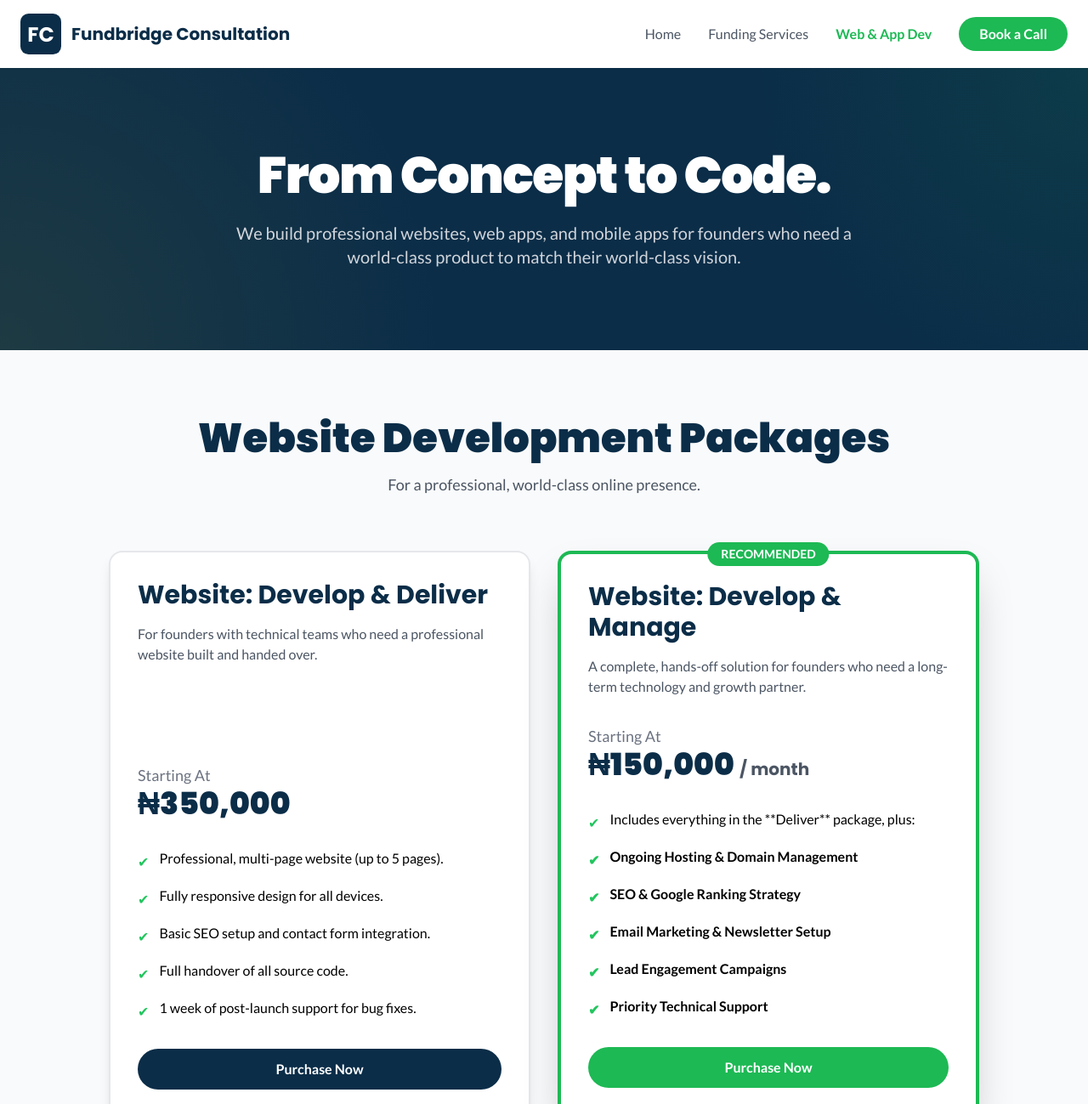
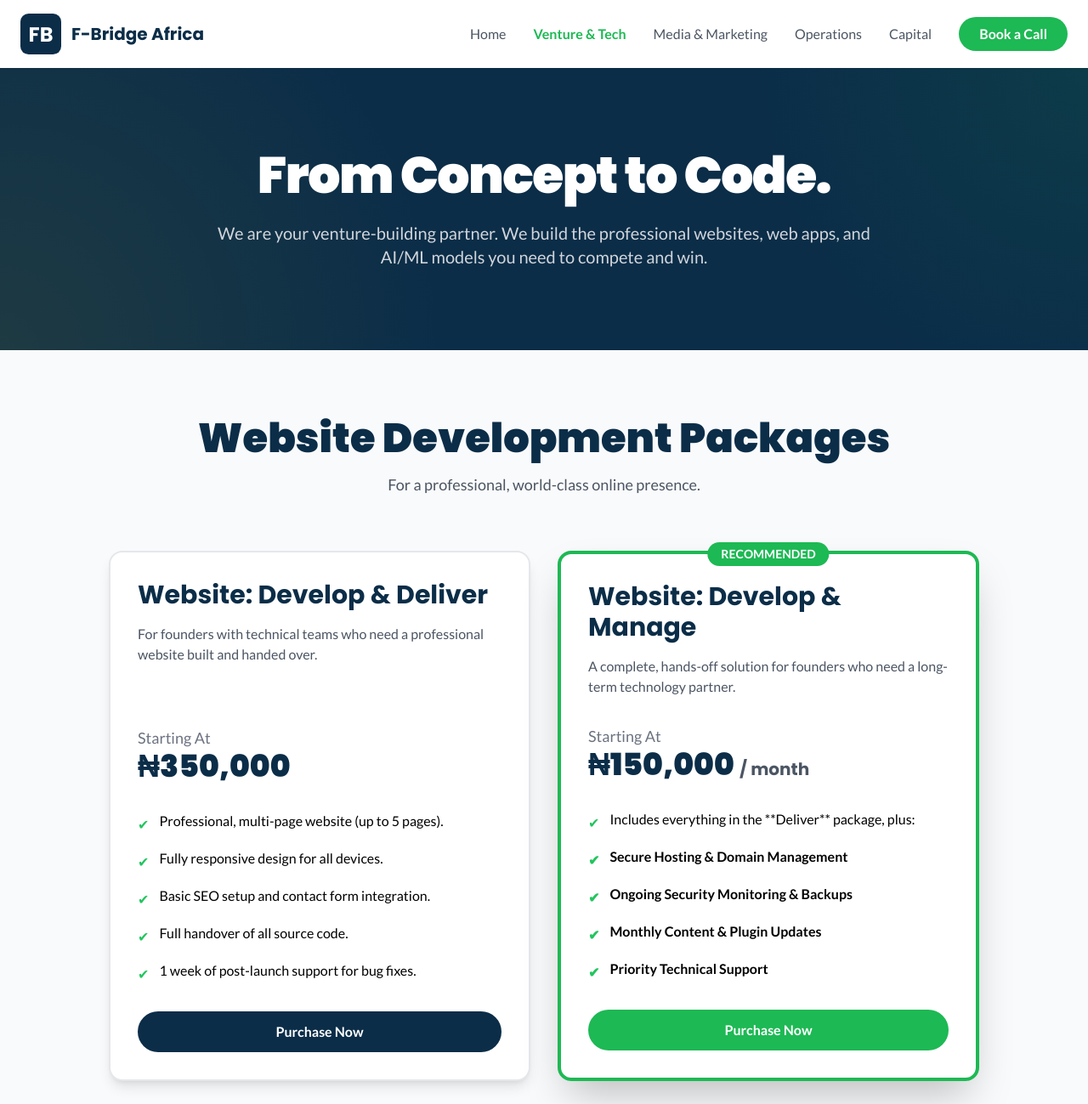
Before and after one commit to Ogirimaobey/fundbridgeafrica, a plain HTML site: page tech.html in a window 1280 px wide. Shown: the top 1299 px of the page at 85% size. Drawn offline with nearby package versions, Linux system fonts and the light colour scheme.

Commit message:
Update and rename web_dev_services.html to tech.html

```diff
--- a/web_dev_services.html
+++ b/tech.html
@@ -3,7 +3,7 @@
 <head>
     <meta charset="UTF-8">
     <meta name="viewport" content="width=device-width, initial-scale=1.0">
-    <title>Web & App Development - Fundbridge Consultation Ltd</title>
+    <title>Venture & Tech Services - F-Bridge Africa</title>
     <style>
         body { font-family: 'Lato', sans-serif; -webkit-font-smoothing: antialiased; -moz-osx-font-smoothing: grayscale; }
         h1, h2, h3, h4, h5, h6, .font-poppins { font-family: 'Poppins', sans-serif; }
@@ -22,36 +22,35 @@
 </head>
 <body class="bg-gray-50">
 
-    <!-- Header -->
     <header class="bg-white shadow-sm sticky top-0 z-50">
         <div class="container mx-auto px-6 py-4 flex justify-between items-center">
              <a href="./index.html" class="flex items-center space-x-3">
                  <svg class="w-12 h-12" viewBox="0 0 100 100" xmlns="http://www.w3.org/2000/svg">
                      <rect width="100" height="100" rx="20" fill="#0B2D48"/>
                      <text x="50%" y="50%" dominant-baseline="central" text-anchor="middle" font-family="Poppins, sans-serif" font-size="50" font-weight="bold" fill="white">
-                        FC
+                         FB
                      </text>
                  </svg>
-                <span class="text-xl font-bold text-[#0B2D48] font-poppins">Fundbridge Consultation</span>
+                 <span class="text-xl font-bold text-[#0B2D48] font-poppins">F-Bridge Africa</span>
              </a>
-            <nav class="hidden md:flex items-center space-x-8">
+             <nav class="hidden md:flex items-center space-x-6 lg:space-x-8">
                 <a href="./index.html" class="text-gray-600 hover:text-[#1DB954]">Home</a>
-                <a href="./services.html" class="text-gray-600 hover:text-[#1DB954]">Funding Services</a>
-                <a href="./web_dev_services.html" class="text-[#1DB954] font-bold">Web & App Dev</a>
+                <a href="./tech.html" class="text-[#1DB954] font-bold">Venture & Tech</a>
+                <a href="./media.html" class="text-gray-600 hover:text-[#1DB954]">Media & Marketing</a>
+                <a href="./operations.html" class="text-gray-600 hover:text-[#1DB954]">Operations</a>
+                <a href="./capital.html" class="text-gray-600 hover:text-[#1DB954]">Capital</a>
                 <a href="https://calendly.com/ogirimaobey/30min" target="_blank" class="bg-[#1DB954] text-white font-bold py-2 px-6 rounded-full cta-button">Book a Call</a>
             </nav>
         </div>
     </header>
 
-    <!-- Hero Section -->
     <section class="hero-bg text-white py-20 md:py-24">
         <div class="container mx-auto px-6 text-center">
             <h1 class="text-4xl md:text-6xl font-black leading-tight tracking-tight font-poppins">From Concept to Code.</h1>
-            <p class="text-lg md:text-xl text-gray-300 mt-6 max-w-3xl mx-auto">We build professional websites, web apps, and mobile apps for founders who need a world-class product to match their world-class vision.</p>
+            <p class="text-lg md:text-xl text-gray-300 mt-6 max-w-3xl mx-auto">We are your venture-building partner. We build the professional websites, web apps, and AI/ML models you need to compete and win.</p>
         </div>
     </section>
 
-    <!-- Website Packages Section -->
     <section class="py-20">
         <div class="container mx-auto px-6">
             <div class="text-center">
@@ -60,7 +59,6 @@
             </div>
 
             <div class="grid grid-cols-1 md:grid-cols-2 gap-8 mt-16 max-w-5xl mx-auto items-stretch">
-                <!-- Website Deliver -->
                 <div class="bg-white p-8 rounded-2xl shadow-lg flex flex-col border-2 border-gray-200">
                     <h3 class="text-3xl font-bold text-[#0B2D48] font-poppins">Website: Develop & Deliver</h3>
                     <p class="mt-4 text-gray-600 flex-grow">For founders with technical teams who need a professional website built and handed over.</p>
@@ -78,21 +76,19 @@
                     <a href="https://selar.com/070815i267" target="_blank" class="mt-auto w-full text-center bg-[#0B2D48] text-white font-bold py-3 px-6 rounded-full cta-button">Purchase Now</a>
                 </div>
 
-                <!-- Website Manage -->
                 <div class="bg-white p-8 rounded-2xl shadow-2xl flex flex-col border-4 border-[#1DB954] relative">
                     <div class="absolute top-0 -translate-y-1/2 left-1/2 -translate-x-1/2 bg-[#1DB954] text-white font-bold text-sm px-4 py-1 rounded-full">RECOMMENDED</div>
                     <h3 class="text-3xl font-bold text-[#0B2D48] font-poppins">Website: Develop & Manage</h3>
-                    <p class="mt-4 text-gray-600 flex-grow">A complete, hands-off solution for founders who need a long-term technology and growth partner.</p>
+                    <p class="mt-4 text-gray-600 flex-grow">A complete, hands-off solution for founders who need a long-term technology partner.</p>
                     <div class="my-8">
                         <span class="text-gray-500 text-lg">Starting At</span>
                         <p class="text-4xl font-black text-[#0B2D48] font-poppins">₦150,000 <span class="text-xl font-bold text-gray-600">/ month</span></p>
                     </div>
                     <ul class="text-left space-y-4 mb-8">
                         <li class="flex items-start"><span class="text-green-500 mr-3 mt-1">✔</span>Includes everything in the **Deliver** package, plus:</li>
-                        <li class="flex items-start font-bold"><span class="text-green-500 mr-3 mt-1">✔</span>Ongoing Hosting & Domain Management</li>
-                        <li class="flex items-start font-bold"><span class="text-green-500 mr-3 mt-1">✔</span>SEO & Google Ranking Strategy</li>
-                        <li class="flex items-start font-bold"><span class="text-green-500 mr-3 mt-1">✔</span>Email Marketing & Newsletter Setup</li>
-                        <li class="flex items-start font-bold"><span class="text-green-500 mr-3 mt-1">✔</span>Lead Engagement Campaigns</li>
+                        <li class="flex items-start font-bold"><span class="text-green-500 mr-3 mt-1">✔</span>Secure Hosting & Domain Management</li>
+                        <li class="flex items-start font-bold"><span class="text-green-500 mr-3 mt-1">✔</span>Ongoing Security Monitoring & Backups</li>
+                        <li class="flex items-start font-bold"><span class="text-green-500 mr-3 mt-1">✔</span>Monthly Content & Plugin Updates</li>
                         <li class="flex items-start font-bold"><span class="text-green-500 mr-3 mt-1">✔</span>Priority Technical Support</li>
                     </ul>
                     <a href="https://selar.com/93333132j1" target="_blank" class="mt-auto w-full text-center bg-[#1DB954] text-white font-bold py-3 px-6 rounded-full cta-button">Purchase Now</a>
@@ -101,7 +97,6 @@
         </div>
     </section>
 
-     <!-- Application Packages Section -->
      <section class="bg-gray-100 py-20">
         <div class="container mx-auto px-6">
             <div class="text-center">
@@ -110,7 +105,6 @@
             </div>
 
             <div class="grid grid-cols-1 md:grid-cols-2 gap-8 mt-16 max-w-5xl mx-auto items-stretch">
-                <!-- App Deliver -->
                 <div class="bg-white p-8 rounded-2xl shadow-lg flex flex-col border-2 border-gray-200">
                     <h3 class="text-3xl font-bold text-[#0B2D48] font-poppins">Application: Develop & Deliver</h3>
                     <p class="mt-4 text-gray-600 flex-grow">For startups with a CTO or tech team ready to take over after the initial build.</p>
@@ -128,11 +122,10 @@
                     <a href="https://calendly.com/ogirimaobey/30min" target="_blank" class="mt-auto w-full text-center bg-[#0B2D48] text-white font-bold py-3 px-6 rounded-full cta-button">Book a Consultation</a>
                 </div>
 
-                <!-- App Manage -->
                 <div class="bg-white p-8 rounded-2xl shadow-2xl flex flex-col border-4 border-[#1DB954] relative">
                     <div class="absolute top-0 -translate-y-1/2 left-1/2 -translate-x-1/2 bg-[#1DB954] text-white font-bold text-sm px-4 py-1 rounded-full">RECOMMENDED</div>
                     <h3 class="text-3xl font-bold text-[#0B2D48] font-poppins">Application: Develop & Manage</h3>
-                    <p class="mt-4 text-gray-600 flex-grow">Your outsourced tech and growth partner, handling everything from development to marketing.</p>
+                    <p class="mt-4 text-gray-600 flex-grow">Your outsourced tech partner, handling everything from development to server management.</p>
                     <div class="my-8">
                         <span class="text-gray-500 text-lg">Starting At</span>
                         <p class="text-4xl font-black text-[#0B2D48] font-poppins">₦250,000 <span class="text-xl font-bold text-gray-600">/ month</span></p>
@@ -140,9 +133,8 @@
                     <ul class="text-left space-y-4 mb-8">
                         <li class="flex items-start"><span class="text-green-500 mr-3 mt-1">✔</span>Includes everything in the **Deliver** package, plus:</li>
                         <li class="flex items-start font-bold"><span class="text-green-500 mr-3 mt-1">✔</span>App Store & Server Management</li>
-                        <li class="flex items-start font-bold"><span class="text-green-500 mr-3 mt-1">✔</span>SEO & Google Ranking Strategy</li>
-                        <li class="flex items-start font-bold"><span class="text-green-500 mr-3 mt-1">✔</span>Email Marketing & Newsletter Setup</li>
-                        <li class="flex items-start font-bold"><span class="text-green-500 mr-3 mt-1">✔</span>Lead Engagement Campaigns</li>
+                        <li class="flex items-start font-bold"><span class="text-green-500 mr-3 mt-1">✔</span>Ongoing Bug Fixes & Performance Tuning</li>
+                        <li class="flex items-start font-bold"><span class="text-green-500 mr-3 mt-1">✔</span>Database Management & Backups</li>
                         <li class="flex items-start font-bold"><span class="text-green-500 mr-3 mt-1">✔</span>Priority Technical Support</li>
                     </ul>
                     <a href="https://selar.com/w55jx07037" target="_blank" class="mt-auto w-full text-center bg-[#1DB954] text-white font-bold py-3 px-6 rounded-full cta-button">Purchase Now</a>
@@ -151,23 +143,21 @@
         </div>
     </section>
 
-    <!-- Combined Package Section -->
     <section class="py-20 bg-gray-900 text-white">
         <div class="container mx-auto px-6 text-center">
             <h2 class="text-4xl md:text-5xl font-black mb-4 font-poppins">The All-in-One Venture Build</h2>
-            <p class="text-lg text-gray-300 max-w-3xl mx-auto">For serious founders who need a complete digital ecosystem—a professional website and a powerful application, fully managed.</p>
+            <p class="text-lg text-gray-300 max-w-3xl mx-auto">For serious founders who need a complete digital ecosystem—a professional website and a powerful application, fully managed by a single expert team.</p>
             <div class="mt-10 max-w-2xl mx-auto bg-gray-800 p-8 rounded-2xl border border-yellow-400">
                  <h3 class="text-3xl font-bold text-yellow-400 font-poppins">The Full Stack Package</h3>
-                 <p class="mt-4 text-gray-300">This ultimate package combines the **Develop & Manage** services for BOTH your website and your mobile/web applications into a single, seamless partnership. We become your dedicated technology and strategy partner, ensuring your entire digital presence works together to drive growth.</p>
+                 <p class="mt-4 text-gray-300">This ultimate package combines the **Develop & Manage** services for BOTH your website and your mobile/web applications. We become your dedicated technology partner, ensuring your entire digital presence works seamlessly to drive growth.</p>
                  <a href="https://calendly.com/ogirimaobey/30min" target="_blank" class="mt-8 inline-block bg-yellow-400 text-gray-900 font-bold py-3 px-8 rounded-full cta-button text-lg">Book a Strategic Consultation</a>
             </div>
         </div>
     </section>
 
-    <!-- Footer -->
     <footer class="bg-black text-white py-10">
         <div class="container mx-auto px-6 text-center">
-            <p>&copy; 2025 Fundbridge Consultation Ltd. All Rights Reserved.</p>
+            <p>&copy; 2025 F-Bridge Africa. All Rights Reserved.</p>
             <p class="text-gray-400 mt-2">Based in Lagos, Serving Africa</p>
         </div>
     </footer>
```
Lines whose indentation alone changed are shown as unchanged.
